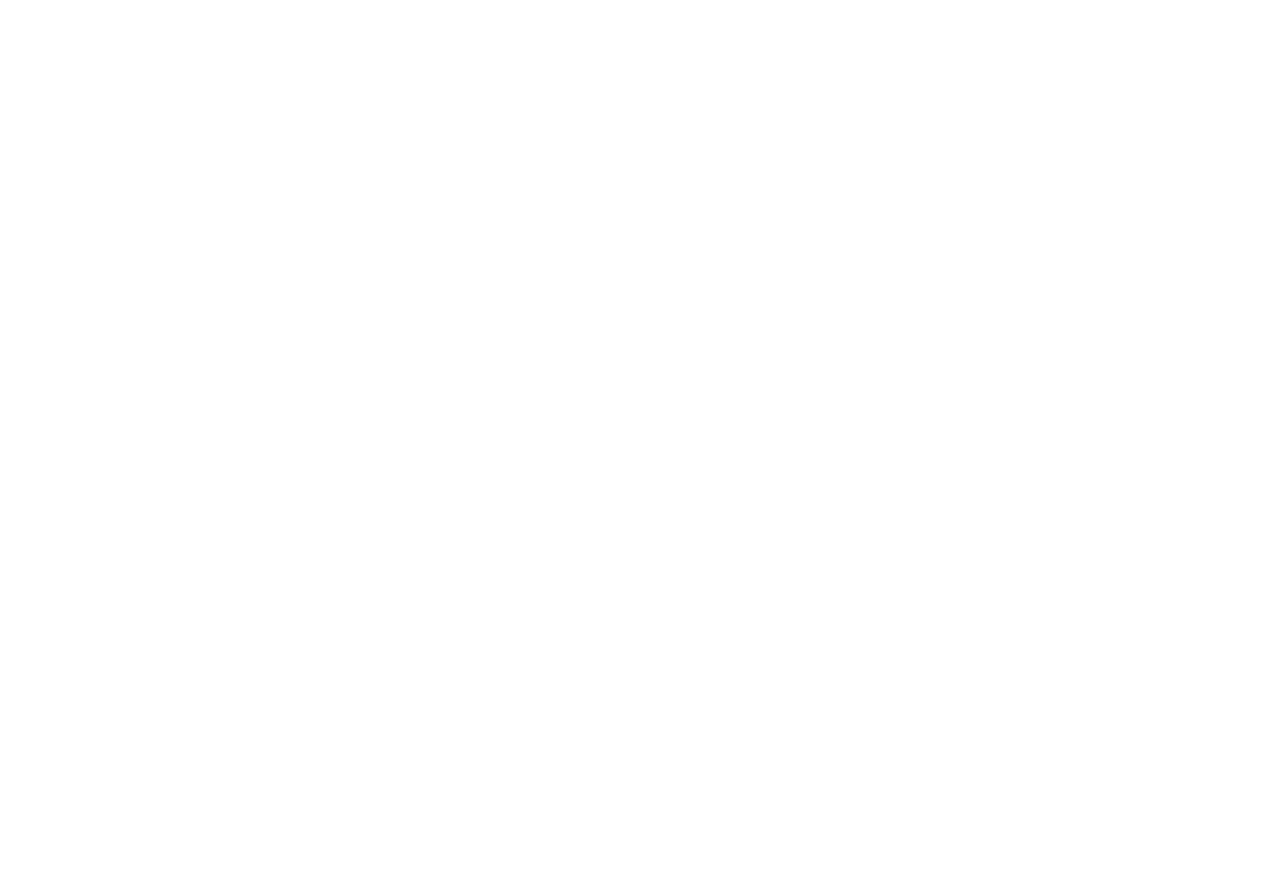
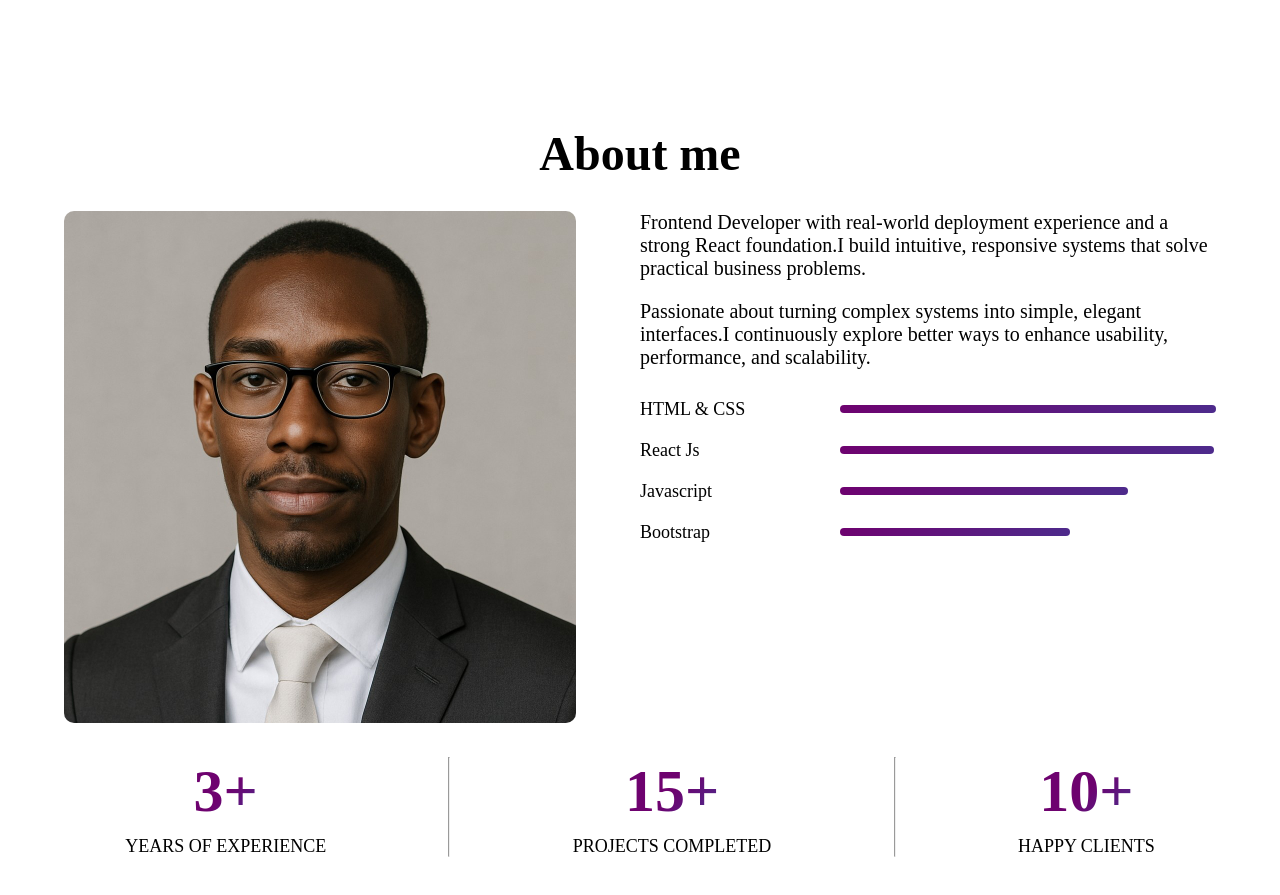
Before and after one commit to kazungu-p/Porfolio, a React (Vite) app: page / in a window 1280 px wide. Shown: the part 565-1460 px from the top of the page. Before the commit the page ends 800 px from the top, so only its background shows below. Built offline with nearby package versions, Linux system fonts and the light colour scheme.

Commit message:
add about section and website logo, fixed minor bugs

```diff
--- /dev/null
+++ b/src/assets/styles/about.css
@@ -0,0 +1,89 @@
+.about{
+    display: flex;
+    flex-direction: column;
+    align-items: center;
+    justify-content: center;
+    gap: 30px;
+    margin-top: 10vw;
+}
+.about-heading{
+    font-size: 2em;
+    font-weight: 600;
+}
+.about-me-section{
+    display: flex;
+    gap: 5vw;
+}
+.about-me-left-section img{
+    width: 40vw;
+    border-radius: 10px;
+}
+.about-right-side{
+    display: flex;
+    flex-direction: column;
+    gap: 30px;
+}
+.about-me{
+    display: flex;
+    flex-direction: column;
+    gap: 20px;
+    font-size: 20px;
+    font-weight: 400;
+}
+.my-skillset{
+    display: flex;
+    flex-direction: column;
+    gap: 20px;
+}
+.skillset{
+    display: flex;
+    gap: 50px;
+    align-items: center;
+    transition: 0.3s;
+}
+.my-skillset p{
+    min-width: 150px;
+    font-size: 18px;
+    font-weight: 400;
+}
+.my-skillset hr{
+    outline: none;
+    border: none;
+    width: 50%;
+    height: 8px;
+    border-radius: 50px;
+    background: linear-gradient(135deg, #6E026F, #4D2B8C);
+}
+.skillset:hover{
+    transform: scale(1.05);
+    transition: 0.3s;
+}
+.my-achievements{
+    display: flex;
+    width: 100%;
+    justify-content: space-around;
+    margin-bottom: 5vw;
+}
+.my-achievement{
+    display: flex;
+    flex-direction: column;
+    align-items: center;
+    gap: 10px;
+    transition: 0.5s;
+}
+.my-achievement:hover{
+    transform: scale(1.15);
+    transition: 0.3s;
+}
+.my-achievement h2{
+    font-size: 60px;
+    font-weight: 700;
+    background: linear-gradient(135deg, #6E026F 50.41%, #4D2B8C 90.25%);
+    background-clip: text;
+    -webkit-background-clip: text;
+    -webkit-text-fill-color: transparent;
+}
+.my-achievement p{
+    font-size: 18px;
+    font-weight: 400;
+}
--- a/src/assets/styles/landing.css
+++ b/src/assets/styles/landing.css
@@ -22,14 +22,14 @@
 .cta{
     display: flex;
     align-items: center;
-    gap: 25px;
+    gap: 35px;
     font-size: 20px;
     font-weight: 400;
 }
 .hero-connect{
     padding: 10px 20px;
     border-radius: 10px;
-    background: purple;
+    background: linear-gradient(135deg, #6E026F, #4D2B8C);
     cursor: pointer;
     color: white;
     border: 0;
@@ -41,11 +41,7 @@
     cursor: pointer;
     outline: 0;
 }
-.hero-connect:hover{
-    border: 2px solid black;
-    transition: 0.3s ease-in-out;
+.hero-connect:hover, .hero-resume:hover{
+    transform: scale(1.05);
+    transition: 0.5s;
 }
-.hero-resume:hover{
-    border: 2px solid purple;
-    transition: 0.3s ease-in-out;
-}
--- a/src/assets/styles/navbar.css
+++ b/src/assets/styles/navbar.css
@@ -9,6 +9,7 @@
 .nav-links{
     list-style: none;
     cursor: pointer;
+    font-size: 20px;
 }
 .nav-links{
     gap: 20px;
@@ -20,7 +21,7 @@
     border: none;
     border-radius: 7px;
     font-size: 15px;
-    background-color: purple;
+    background: linear-gradient(135deg, #6E026F, #4D2B8C);
     color: white;
 }
 .logo{
--- /dev/null
+++ b/src/components/About.jsx
@@ -0,0 +1,47 @@
+import React from "react";
+import "../assets/styles/about.css"
+
+function About() {
+    return (
+        <div className="about" id="about">
+            <div className="about-heading">
+                <h2>About me</h2>
+            </div>
+            <div className="about-me-section">
+                <div className="about-me-left-section">
+                    <img src="/images/passport-imag.jpeg" alt="image of myself" />
+                </div>
+                <div className="about-right-side">
+                    <div className="about-me">
+                        <p>Frontend Developer with real-world deployment experience and a strong React foundation.I build intuitive, responsive systems that solve practical business problems.</p>
+                        <p>Passionate about turning complex systems into simple, elegant interfaces.I continuously explore better ways to enhance usability, performance, and scalability.</p>
+                    </div>
+                    <div className="my-skillset">
+                        <div className="skillset"><p>HTML & CSS</p><hr style={{ width: "80%" }} /></div>
+                        <div className="skillset"><p>React Js</p><hr style={{ width: "65%" }} /></div>
+                        <div className="skillset"><p>Javascript</p><hr style={{ width: "50%" }} /></div>
+                        <div className="skillset"><p>Bootstrap</p><hr style={{ width: "40%" }} /></div>
+                    </div>
+                </div>
+            </div>
+            <div className="my-achievements">
+                <div className="my-achievement">
+                    <h2>3+</h2>
+                    <p>YEARS OF EXPERIENCE</p>
+                </div>
+                <hr />
+                <div className="my-achievement">
+                    <h2>15+</h2>
+                    <p>PROJECTS COMPLETED</p>
+                </div>
+                <hr />
+                <div className="my-achievement">
+                    <h2>10+</h2>
+                    <p>HAPPY CLIENTS</p>
+                </div>
+            </div>
+
+        </div>
+    )
+}
+export default About;
--- a/src/components/Navbar.jsx
+++ b/src/components/Navbar.jsx
@@ -12,7 +12,7 @@
     return (
         <div className="navbar">
 
-            <img src="/images/passport-imag.jpeg" alt="website logo" className="logo" />
+            <img src="/images/logo.svg" alt="website logo" className="logo" />
 
             <ul className="nav-links">
                 <li>Home</li>
--- /dev/null
+++ b/src/components/Services.jsx
@@ -0,0 +1,6 @@
+import React from "react";
+
+function Services(){
+
+}
+export default Services;
--- a/src/pages/Home.jsx
+++ b/src/pages/Home.jsx
@@ -1,12 +1,16 @@
 import React from "react";
 import Landing from "../components/Landing";
 import Navbar from "../components/Navbar";
+import About from "../components/About";
+import Services from "../components/Services";
 
 function Home() {
   return (
     <>
       <Navbar />
       <Landing />
+      <About/>
+      <Services/>
     </>
 
   )
```
Also changed, not shown: public/images/logo.svg (added), src/assets/styles/services.css (added).
